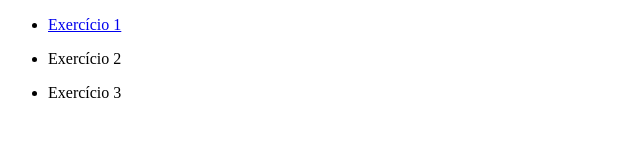
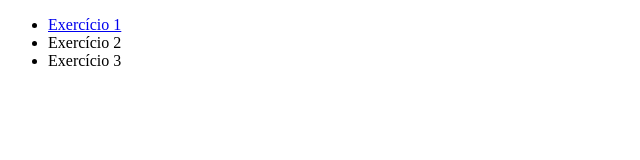
Before and after one commit to arthurfea/iftm, a plain HTML site: page lista14/index.html in a window 1280 px wide. Shown: the whole page, without its empty margins (0-640 px from the left). Drawn offline with Linux system fonts and the light colour scheme.

Commit message:
Update index.html

```diff
--- a/lista14/index.html
+++ b/lista14/index.html
@@ -7,9 +7,9 @@
 </head>
 <body>
     <ul>
-        <li><a href="https://arthurfea.github.io/iftm/lista14/exercicio1"><p>Exercício 1</p></a></li>
-        <li><a href="https://arthurfea.github.io/iftm/lista14/exercicio2"></a><p>Exercício 2</p></a></li>
-        <li><a href="https://arthurfea.github.io/iftm/lista14/exercicio3"></a><p>Exercício 3</p></a></li>
+        <li><a href="https://arthurfea.github.io/iftm/lista14/exercicio1">Exercício 1</a></li>
+        <li><a href="https://arthurfea.github.io/iftm/lista14/exercicio2"></a>Exercício 2</a></li>
+        <li><a href="https://arthurfea.github.io/iftm/lista14/exercicio3"></a>Exercício 3</a></li>
     </ul>
 </body>
 </html>
```
